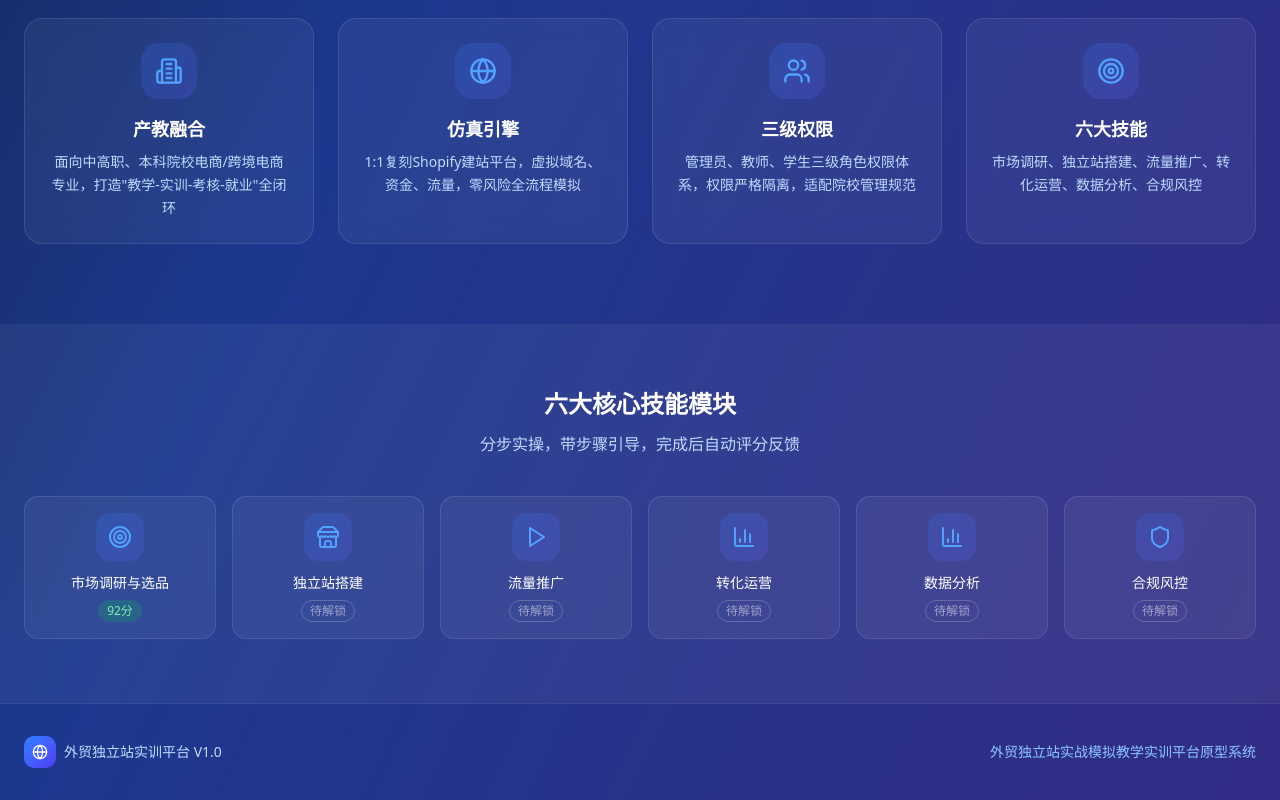
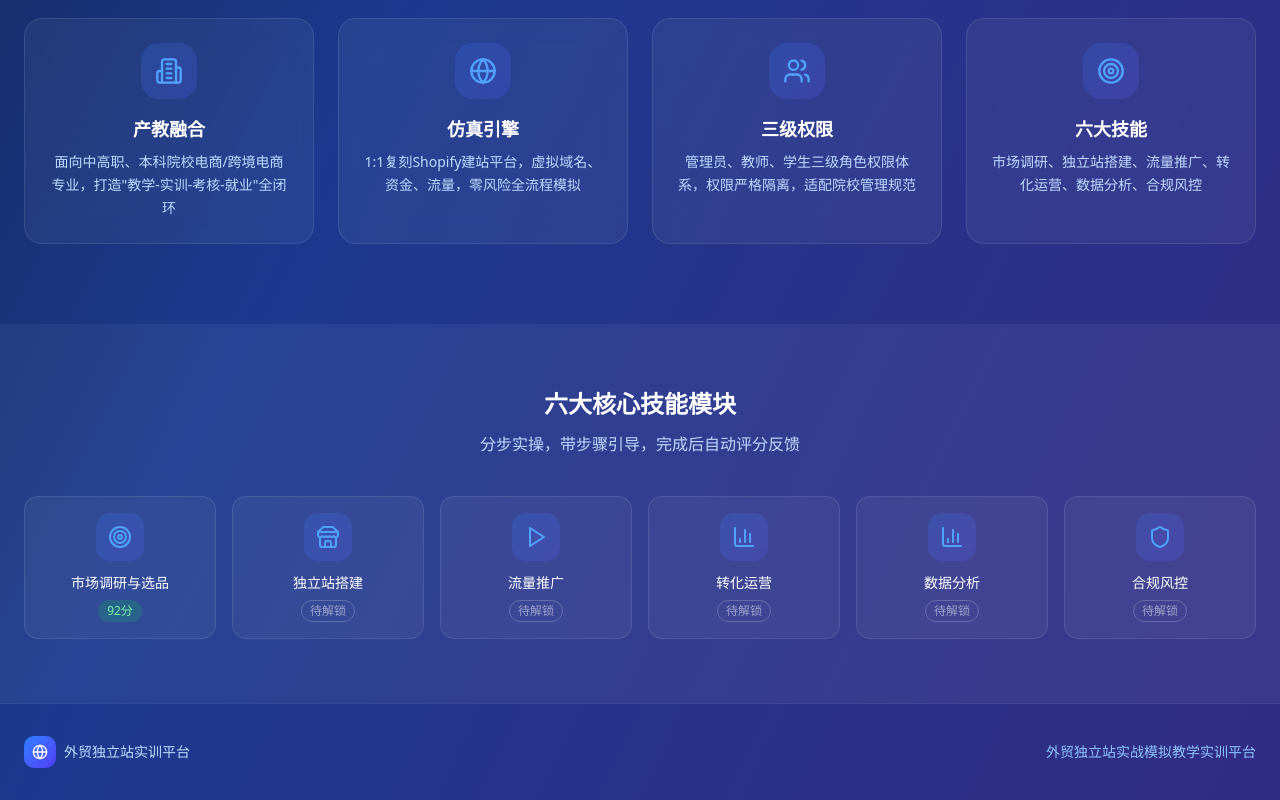
Before and after one commit to ZBCs-StudioCr-CN/ecommerce-training-platform, a Next.js app: page / in a window 1280 px wide. Shown: the part 1807-2607 px from the top of the page. Built offline with nearby package versions, Linux system fonts and the light colour scheme.

Commit message:
fix: 删除页脚版本号和"原型系统"文字

```diff
--- a/src/app/page.tsx
+++ b/src/app/page.tsx
@@ -296,10 +296,10 @@ export default function Home() {
             <div className="w-8 h-8 rounded-lg bg-gradient-to-br from-blue-500 to-indigo-600 flex items-center justify-center">
               <Globe className="h-4 w-4 text-white" />
             </div>
-            <span className="text-sm text-blue-200">外贸独立站实训平台 V1.0</span>
+            <span className="text-sm text-blue-200">外贸独立站实训平台</span>
           </div>
           <p className="text-sm text-blue-300">
-            外贸独立站实战模拟教学实训平台原型系统
+            外贸独立站实战模拟教学实训平台
           </p>
         </div>
       </footer>
```
Also changed, not shown: assets/image.png.
